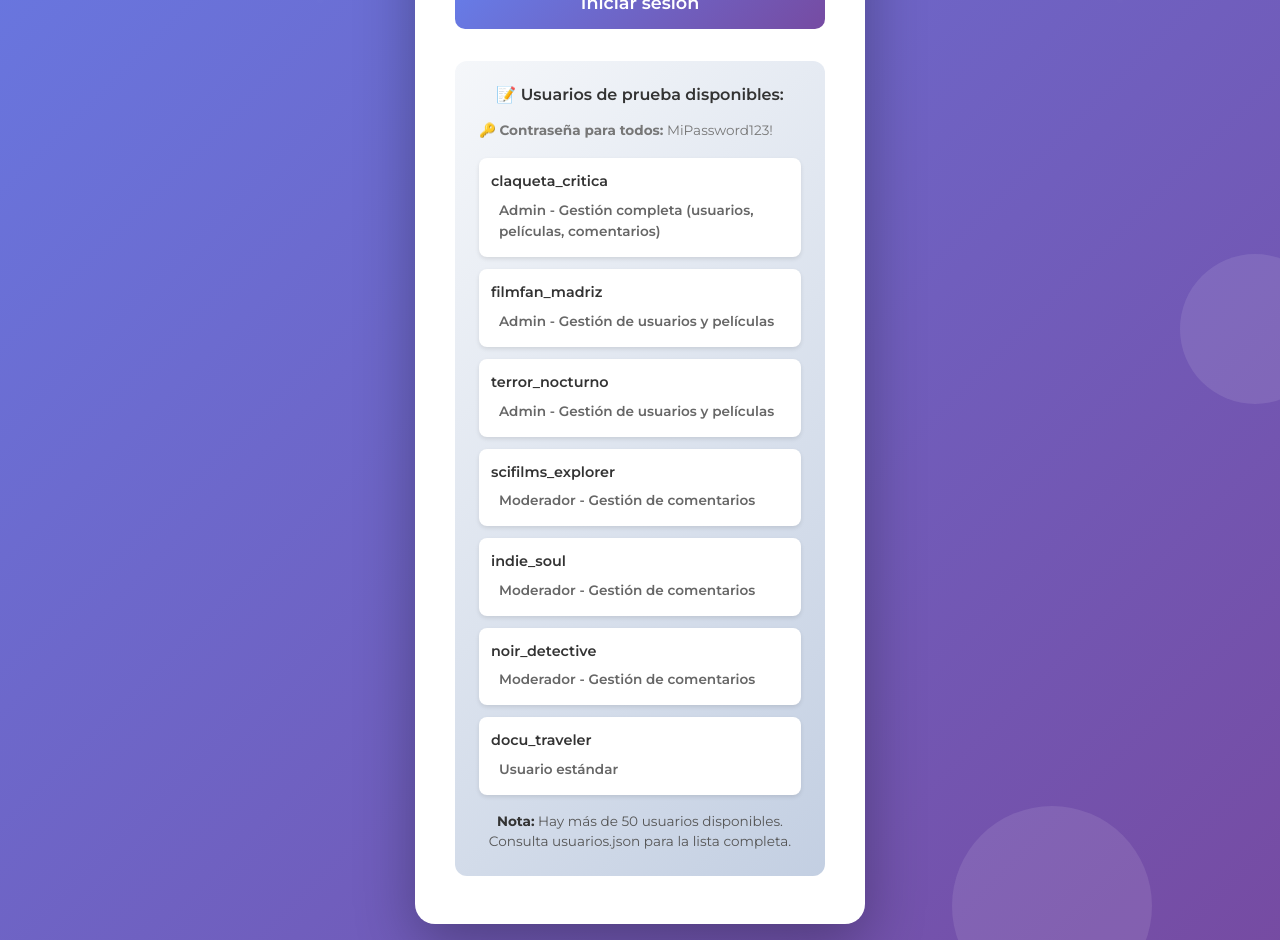
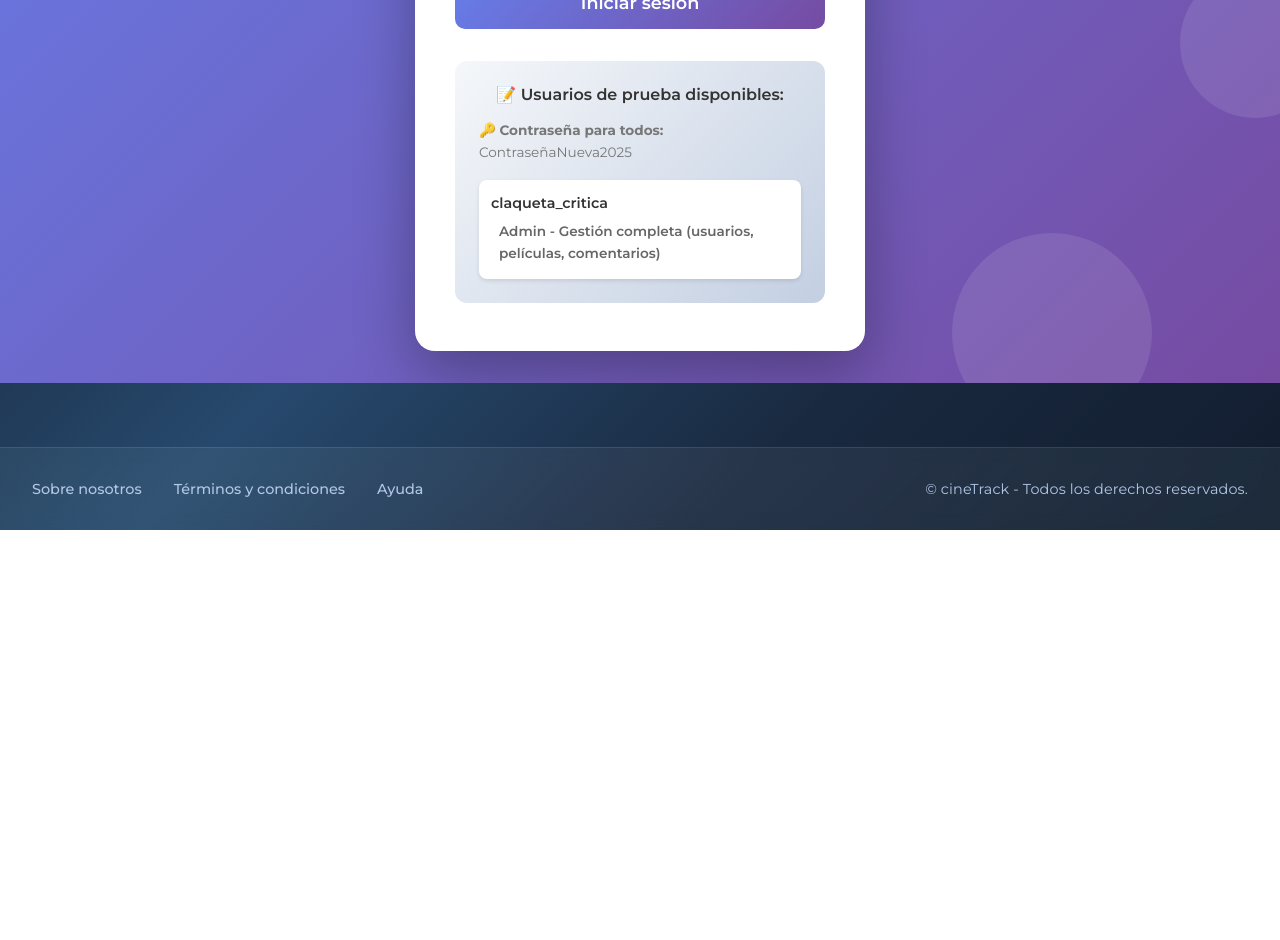
Before and after one commit to maxirosso/Front-End-TP-Desarrollo-Apis-2, a React (Create React App) app: page /login in a window 1280 px wide. Shown: the part 480-1420 px from the top of the page. After the commit the page ends 1010 px from the top, so only its background shows below. Built offline with nearby package versions, Linux system fonts and the light colour scheme; no server answers.

Commit message:
El cartel de 'sin reseñas aún' era blanco y rompia pucho la estetica

```diff
--- a/src/pages/Login.jsx
+++ b/src/pages/Login.jsx
@@ -65,12 +65,6 @@ const Login = () => {
   // Usuarios de prueba para mostrar en la UI (basados en la información proporcionada)
   const usuariosPrueba = [
     { username: 'claqueta_critica', rol: 'Admin - Gestión completa (usuarios, películas, comentarios)' },
-    { username: 'filmfan_madriz', rol: 'Admin - Gestión de usuarios y películas' },
-    { username: 'terror_nocturno', rol: 'Admin - Gestión de usuarios y películas' },
-    { username: 'scifilms_explorer', rol: 'Moderador - Gestión de comentarios' },
-    { username: 'indie_soul', rol: 'Moderador - Gestión de comentarios' },
-    { username: 'noir_detective', rol: 'Moderador - Gestión de comentarios' },
-    { username: 'docu_traveler', rol: 'Usuario estándar' }
   ];
 
   return (
@@ -156,7 +150,7 @@ const Login = () => {
         {/* Información de usuarios de prueba */}
         <div className="usuarios-prueba">
           <h3>📝 Usuarios de prueba disponibles:</h3>
-          <p className="password-info">🔑 <strong>Contraseña para todos:</strong> MiPassword123!</p>
+          <p className="password-info">🔑 <strong>Contraseña para todos:</strong> ContraseñaNueva2025</p>
           <div className="usuarios-lista">
             {usuariosPrueba.map((usuario, index) => (
               <div key={index} className="usuario-prueba-item">
@@ -165,9 +159,6 @@ const Login = () => {
               </div>
             ))}
           </div>
-          <p className="nota-prueba">
-            <strong>Nota:</strong> Hay más de 50 usuarios disponibles. Consulta usuarios.json para la lista completa.
-          </p>
         </div>
       </div>
 
--- a/src/pages/PerfilUsuario.css
+++ b/src/pages/PerfilUsuario.css
@@ -214,7 +214,7 @@
 .sin-resenas {
   text-align: center;
   padding: 4rem 2rem;
-  background: #f8f9fa;
+  background: #667eea;
   border-radius: 16px;
   border: 2px dashed #dee2e6;
 }
--- a/src/pages/ResenasDelicula.css
+++ b/src/pages/ResenasDelicula.css
@@ -221,7 +221,8 @@
 .sin-resenas {
   text-align: center;
   padding: 4rem 2rem;
-  background: #f8f9fa;
+  background: linear-gradient(135deg, #2c3e50 0%, #34495e 100%);
+  color: white;
   border-radius: 16px;
   border: 2px dashed #dee2e6;
 }
```
